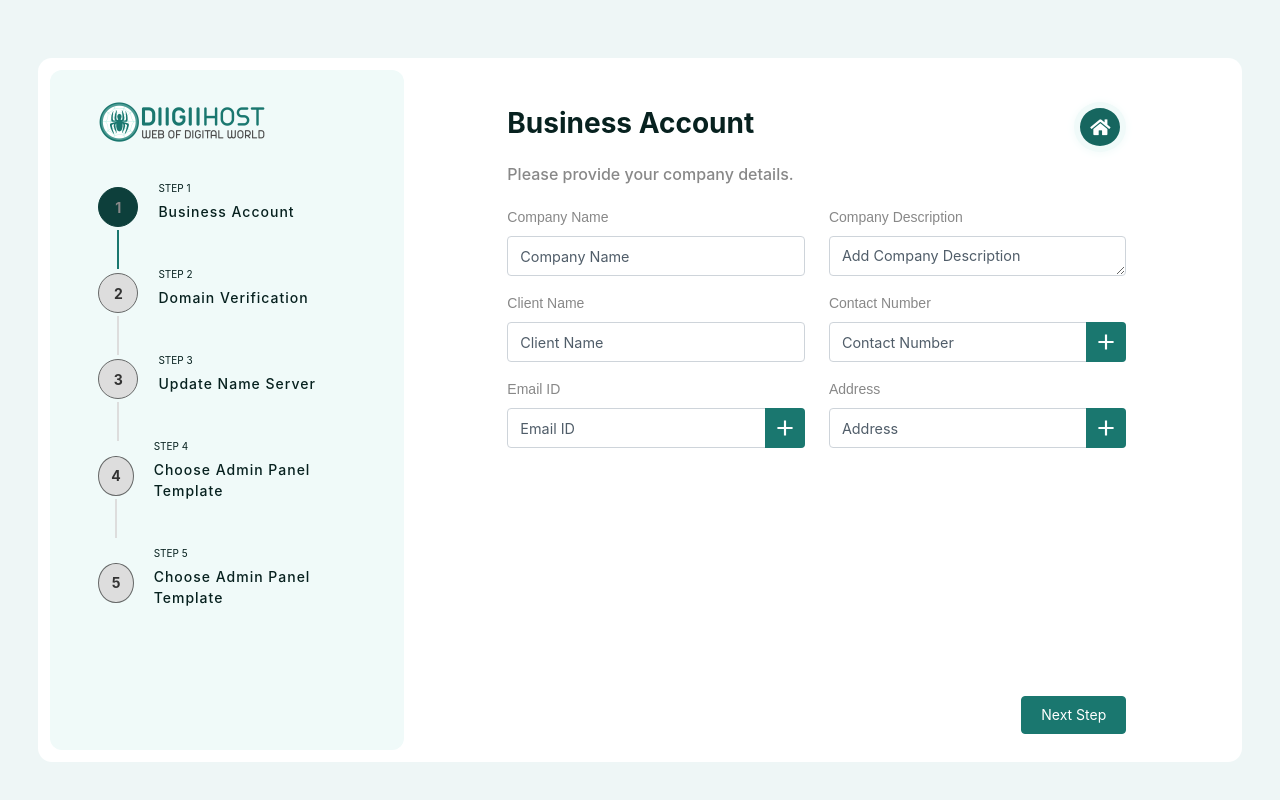
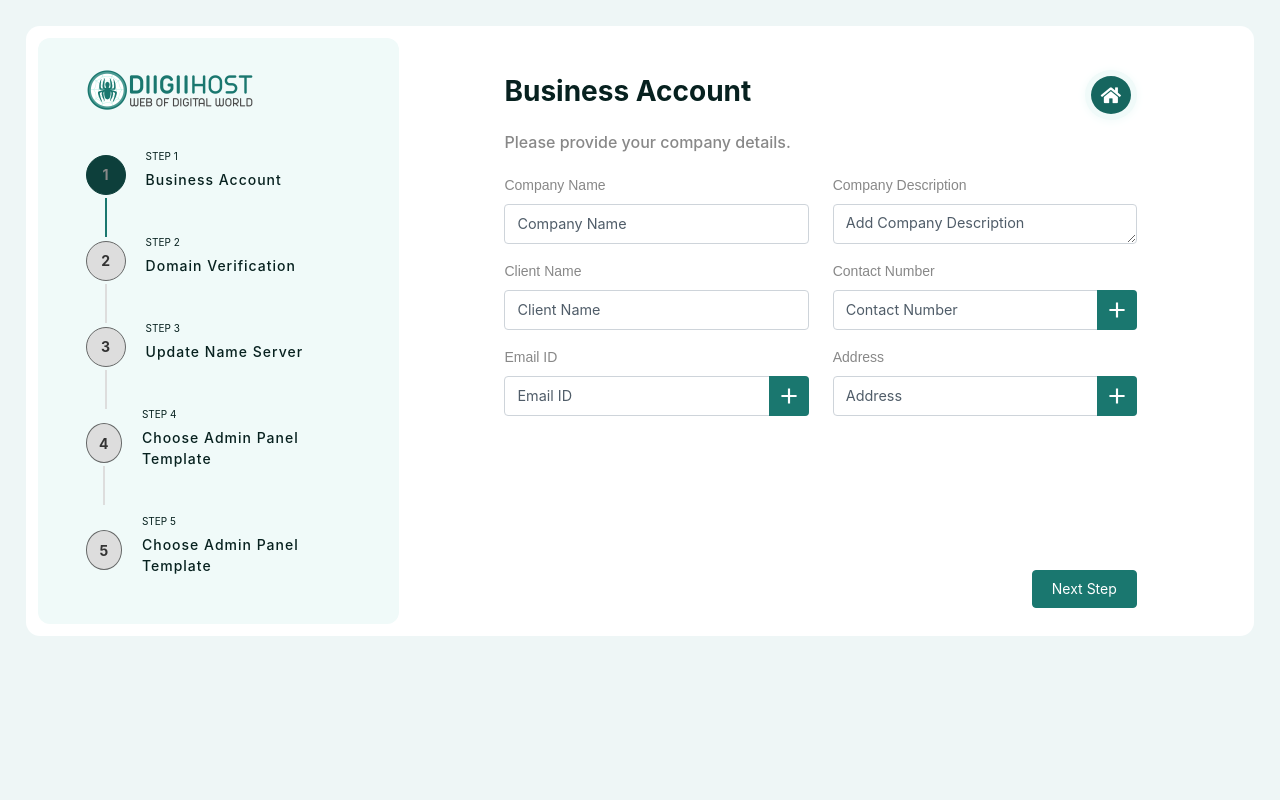
Before and after one commit to devendramali-digihost/dev-admin-panel, a React (Vite) app: page /dev-forms/details-form in a window 1280 px wide. Shown: the top 800 px of the page. Built offline with nearby package versions, Linux system fonts and the light colour scheme; what node-waves would draw is missing.

Commit message:
UI of dev panel

```diff
--- a/src/assets/scss/partials/company/_company-list.scss
+++ b/src/assets/scss/partials/company/_company-list.scss
@@ -1,8 +1,8 @@
 .main-wrapper{
-  width: 100%;
+  // width: 100%;
   min-height: 100vh;
-  padding: 3vw;
-  display: flex;
+  margin: 2vw;
+  // display: flex;
 .company-list {
   .card {
     padding: 25px;
```
Also changed, not shown: src/views/company/CreateNewProject.jsx (+4 -5 lines).
